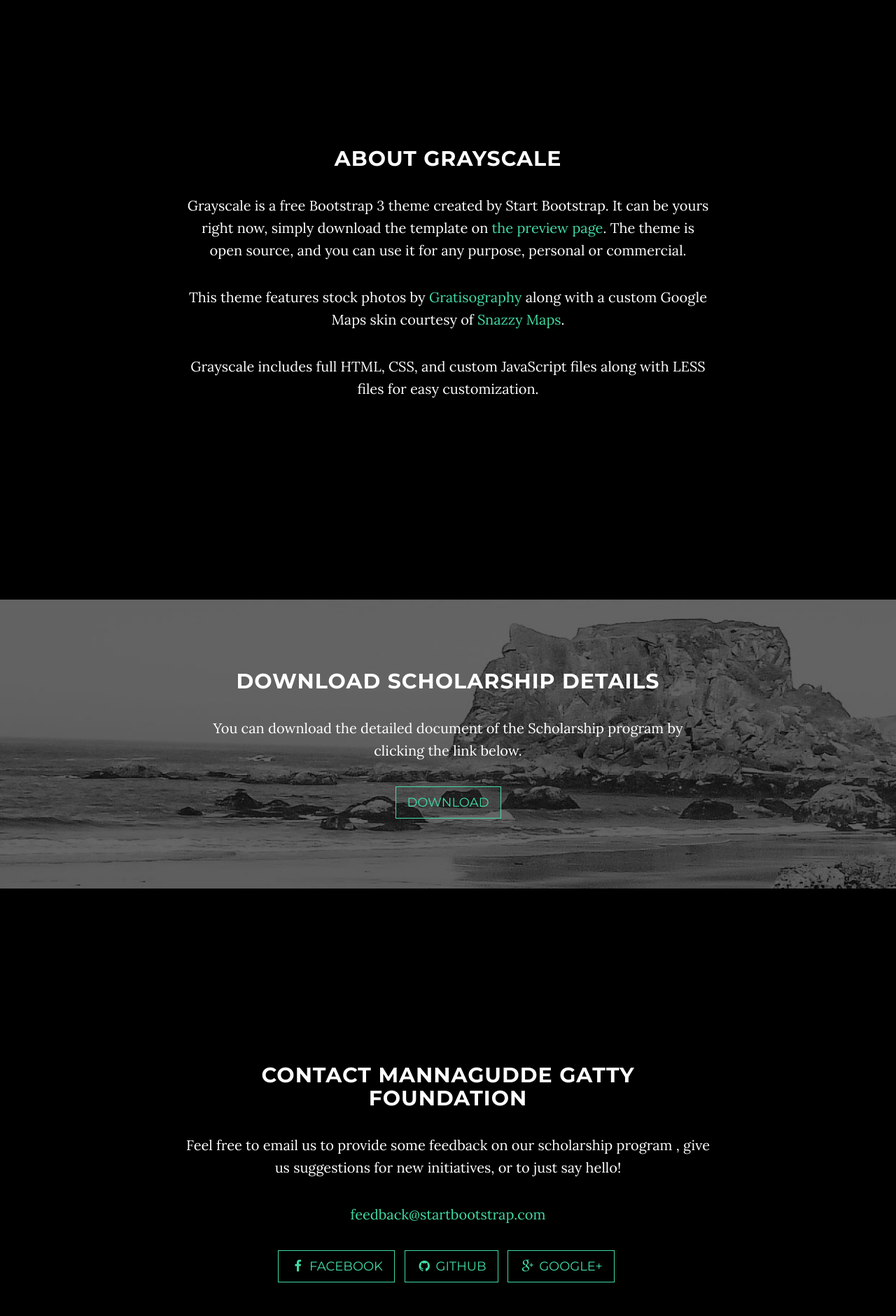
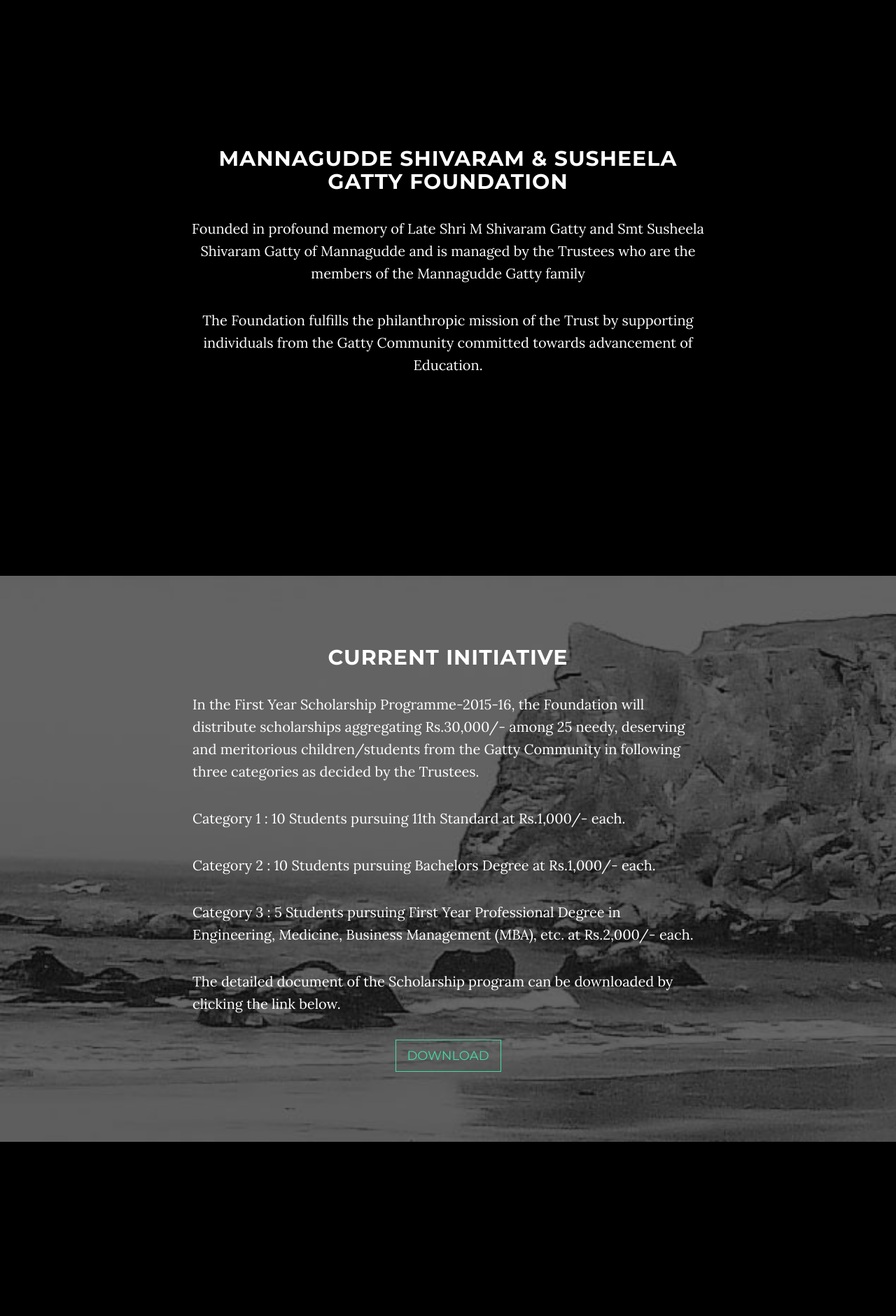
Before and after one commit to ganeshprasanna/greyscale, a Rails app: page / in a window 1280 px wide. Shown: the part 840-2721 px from the top of the page at 70% size. Run offline with Rails 7, Linux system fonts and the light colour scheme; style sheets or scripts are compiled from the project's sources; some libraries are stand-ins or nearby versions.

Commit message:
Content changes

```diff
--- a/app/assets/stylesheets/_greyscale.scss
+++ b/app/assets/stylesheets/_greyscale.scss
@@ -71,6 +71,7 @@ a:focus {
 
 .navbar-custom .navbar-brand {
     font-weight: 700;
+    font-size:16px;
 }
 
 .navbar-custom .navbar-brand:focus {
--- a/app/views/layouts/application.html.erb
+++ b/app/views/layouts/application.html.erb
@@ -9,7 +9,7 @@
     <meta name="description" content="">
     <meta name="author" content="">
 
-    <title>Grayscale - Start Bootstrap Theme</title>
+    <title>Mannagudde Gatty Foundation</title>
     <%= stylesheet_link_tag    'application', media: 'all', 'data-turbolinks-track' => true %>
 
     <%= csrf_meta_tags %>
@@ -86,22 +86,28 @@
     <section id="about" class="container content-section text-center">
         <div class="row">
             <div class="col-lg-8 col-lg-offset-2">
-                <h2>About Grayscale</h2>
-                <p>Grayscale is a free Bootstrap 3 theme created by Start Bootstrap. It can be yours right now, simply download the template on <a href="http://startbootstrap.com/template-overviews/grayscale/">the preview page</a>. The theme is open source, and you can use it for any purpose, personal or commercial.</p>
-                <p>This theme features stock photos by <a href="http://gratisography.com/">Gratisography</a> along with a custom Google Maps skin courtesy of <a href="http://snazzymaps.com/">Snazzy Maps</a>.</p>
-                <p>Grayscale includes full HTML, CSS, and custom JavaScript files along with LESS files for easy customization.</p>
-            </div>
+                <h2>MANNAGUDDE  SHIVARAM  & SUSHEELA  GATTY  FOUNDATION</h2>
+                <p>Founded in profound memory of Late Shri M Shivaram Gatty and Smt Susheela Shivaram Gatty of Mannagudde and is managed by the Trustees who are the members of the Mannagudde Gatty family</p>
+                <p>The Foundation fulfills the philanthropic mission of the Trust by supporting individuals from the Gatty Community committed towards advancement of Education.</p>
+              </div>
         </div>
     </section>
 
     <!-- Download Section -->
-    <section id="download" class="content-section text-center">
+    <section id="download" class="content-section text-center" >
         <div class="download-section">
             <div class="container">
                 <div class="col-lg-8 col-lg-offset-2">
-                    <h2>Download Scholarship Details</h2>
-                    <p>You can download the detailed document of the Scholarship program by clicking the link below.</p>
-                    <%= link_to "Download", "/download/test.pdf" , class: "btn btn-default btn-lg" %>
+                    <h2>Current Initiative</h2>
+                    <p class="text-left">In the First Year Scholarship Programme-2015-16, the Foundation will distribute scholarships aggregating Rs.30,000/- among 25 needy, deserving and meritorious children/students from the Gatty Community in following three categories as decided by the Trustees.</p>
+
+<p class="text-justify">Category 1 : 10 Students pursuing 11th Standard at Rs.1,000/- each.</p>
+<p class="text-left">Category 2 : 10 Students pursuing Bachelors Degree at Rs.1,000/- each.</p>
+<p class="text-left">Category 3 : 5 Students pursuing First Year Professional  Degree in Engineering, Medicine,
+Business  Management (MBA), etc. at Rs.2,000/- each.
+</p>
+                    <p class="text-left">The detailed document of the Scholarship program can be downloaded by clicking the link below.</p>
+                    <%= link_to "Download", "/download/MannaguddaGattyFoundation.docx" , class: "btn btn-default btn-lg text-center" %>
                 </div>
             </div>
         </div>
@@ -113,17 +119,17 @@
             <div class="col-lg-8 col-lg-offset-2">
                 <h2>Contact Mannagudde Gatty Foundation</h2>
                 <p>Feel free to email us to provide some feedback on our scholarship program , give us suggestions for new initiatives, or to just say hello!</p>
-                <p><a href="mailto:feedback@startbootstrap.com">feedback@startbootstrap.com</a>
+                <p><a href="mailto:contact@gattyfoundation.org">contact@gattyfoundation.org</a>
                 </p>
                 <ul class="list-inline banner-social-buttons">
                     <li>
                         <a href="https://www.facebook.com/profile.php?id=100008760936106" class="btn btn-default btn-lg"><i class="fa fa-facebook fa-fw"></i> <span class="network-name">Facebook</span></a>
                     </li>
                     <li>
-                        <a href="https://github.com/IronSummitMedia/startbootstrap" class="btn btn-default btn-lg"><i class="fa fa-github fa-fw"></i> <span class="network-name">Github</span></a>
+                        <a href="https://twitter.com/gattyfoundation" class="btn btn-default btn-lg"><i class="fa fa-twitter fa-fw"></i> <span class="network-name">Twitter</span></a>
                     </li>
                     <li>
-                        <a href="https://plus.google.com/+Startbootstrap/posts" class="btn btn-default btn-lg"><i class="fa fa-google-plus fa-fw"></i> <span class="network-name">Google+</span></a>
+                        <a href="https://plus.google.com/107909044151896556498" class="btn btn-default btn-lg"><i class="fa fa-google-plus fa-fw"></i> <span class="network-name">Google+</span></a>
                     </li>
                 </ul>
             </div>
```
Also changed, not shown: 1 other file.
